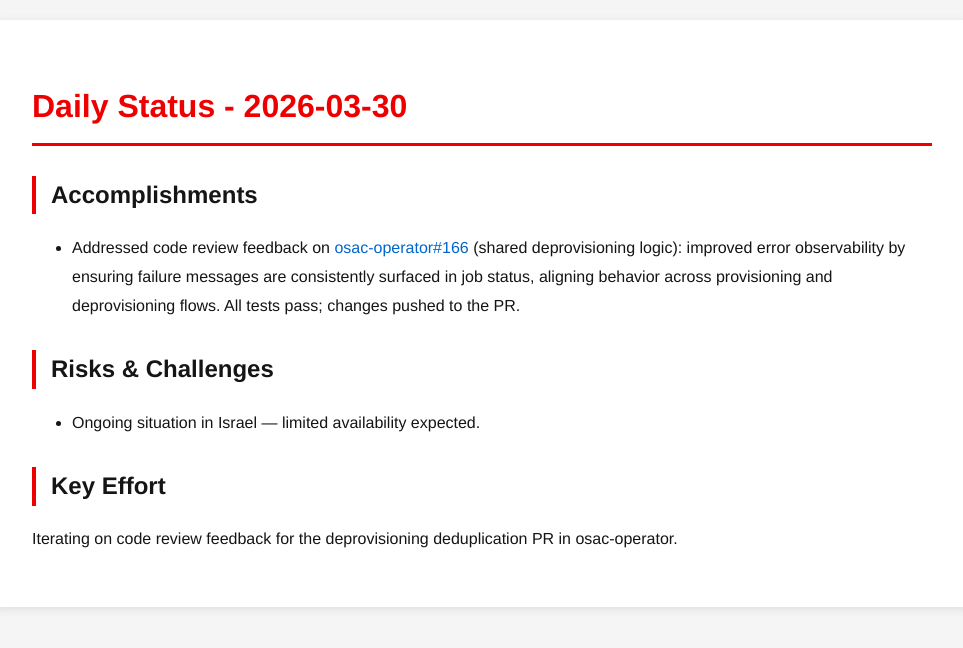
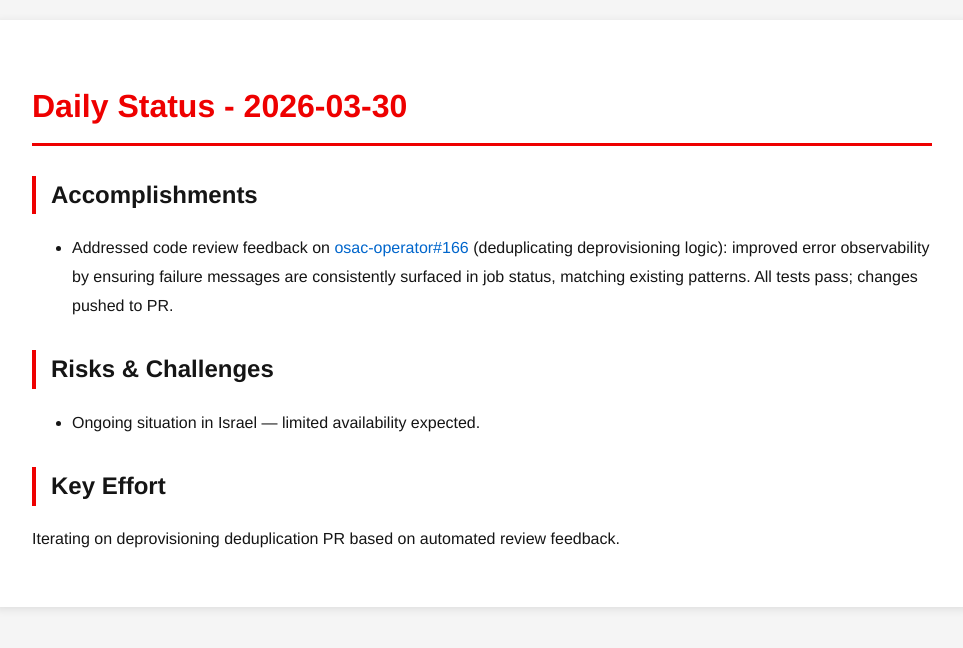
Before and after one commit to tzvatot/daily-status, a Jekyll site: the page built from 2026-03-30.md, in a window 1280 px wide. Shown: the top 648 px of the page, without its empty margins (158-1121 px from the left). Built offline with Jekyll 4.4.1, drawn with Linux system fonts in a browser that asks for light colours.

Commit message:
Daily status update - 2026-03-30

```diff
--- a/2026-03-30.md
+++ b/2026-03-30.md
@@ -7,10 +7,10 @@
 # Daily Status - 2026-03-30
 
 ## Accomplishments
-- Addressed code review feedback on [osac-operator#166](https://github.com/osac-project/osac-operator/pull/166) (shared deprovisioning logic): improved error observability by ensuring failure messages are consistently surfaced in job status, aligning behavior across provisioning and deprovisioning flows. All tests pass; changes pushed to the PR.
+- Addressed code review feedback on [osac-operator#166](https://github.com/osac-project/osac-operator/pull/166) (deduplicating deprovisioning logic): improved error observability by ensuring failure messages are consistently surfaced in job status, matching existing patterns. All tests pass; changes pushed to PR.
 
 ## Risks & Challenges
 - Ongoing situation in Israel — limited availability expected.
 
 ## Key Effort
-Iterating on code review feedback for the deprovisioning deduplication PR in osac-operator.
+Iterating on deprovisioning deduplication PR based on automated review feedback.
```
